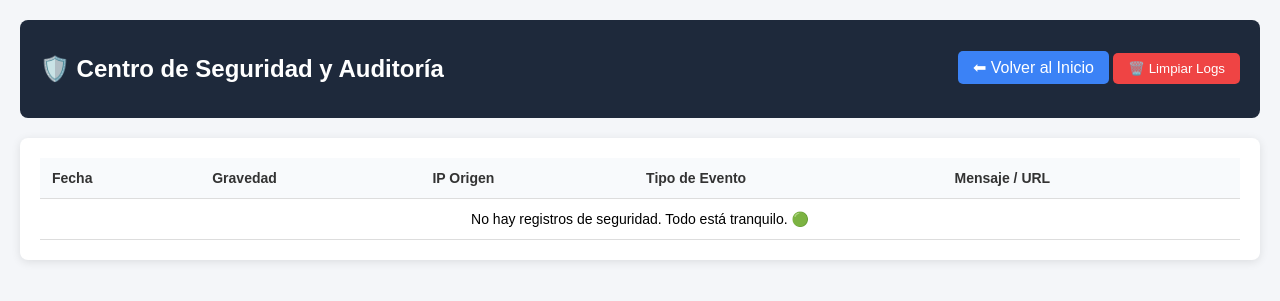
After one commit to Fer333444/Codigos-Retiro, a Flask app: page /centro_seguridad in a window 1280 px wide. The commit adds this page. Shown: the top 301 px of the page. Run offline with Flask 3, Linux system fonts and the light colour scheme; the visitor is signed in with stand-in values (Sample User, id 1).

Commit message:
⚡ Auto-commit (Deploy a Render) via J.A.R.V.I.S.

```diff
--- a/app.py
+++ b/app.py
@@ -1,5 +1,6 @@
 import os
 import random
+import re
 import string
 import csv
 import io
@@ -7,6 +8,7 @@ import json
 import base64
 import time
 import threading
+import traceback
 import copy
 import httpx
 import requests
@@ -44,12 +46,51 @@ if os.path.exists('/var/data'):
     STAGING_USERS_FILE = '/var/data/usuarios_pruebas.json'
     STAGING_COBRADORES_FILE = '/var/data/cobradores_pruebas.json'
     UPLOAD_FOLDER = '/var/data/uploads'
+    SECURITY_LOGS_FILE = '/var/data/logs_seguridad.json'
 else:
     DATA_FILE = 'base_datos_local.json'
     STAGING_DATA_FILE = 'registros_pruebas.json'
     STAGING_USERS_FILE = 'usuarios_pruebas.json'
     STAGING_COBRADORES_FILE = 'cobradores_pruebas.json'
     UPLOAD_FOLDER = 'static/uploads'
+    SECURITY_LOGS_FILE = 'logs_seguridad.json'
+
+logs_seguridad = []
+
+def cargar_logs_seguridad():
+    global logs_seguridad
+    if os.path.exists(SECURITY_LOGS_FILE):
+        try:
+            with open(SECURITY_LOGS_FILE, 'r', encoding='utf-8') as f:
+                logs_seguridad = json.load(f)
+        except: pass
+
+def guardar_log_seguridad(nivel, tipo, mensaje, request_obj=None, traceback_info=""):
+    global logs_seguridad
+    ip = request_obj.headers.get('X-Forwarded-For', request_obj.remote_addr) if request_obj else 'Interno'
+    url = request_obj.url if request_obj else 'Sistema'
+
+    nuevo_log = {
+        'id': int(time.time() * 1000) + random.randint(1,999),
+        'fecha': hora_ecuador().strftime("%d/%m/%Y %H:%M:%S"),
+        'nivel': nivel, # 'GRAVE', 'MEDIO', 'BAJO'
+        'tipo': tipo,
+        'mensaje': str(mensaje),
+        'url': str(url),
+        'ip': str(ip),
+        'detalles': str(traceback_info)
+    }
+    logs_seguridad.insert(0, nuevo_log)
+    # Mantener solo los últimos 300 logs para no saturar memoria
+    if len(logs_seguridad) > 300:
+        logs_seguridad.pop()
+
+    try:
+        with open(SECURITY_LOGS_FILE, 'w', encoding='utf-8') as f:
+            json.dump(logs_seguridad, f, ensure_ascii=False, indent=4)
+    except: pass
+
+cargar_logs_seguridad()
 
 app.config['UPLOAD_FOLDER'] = UPLOAD_FOLDER
 os.makedirs(UPLOAD_FOLDER, exist_ok=True) # Construye la bóveda de fotos si no existe
@@ -475,6 +516,39 @@ def recibir_ticket_socio():
 def hora_ecuador():
     return datetime.utcnow() - timedelta(hours=5)
 
+# Patrones de ataque comunes
+PAYLOADS_PELIGROSOS = re.compile(r'(?i)(<script|%3Cscript|UNION.+SELECT|SELECT.+FROM|DROP\s+TABLE|wp-admin|\.env|\.git|\.\./\.\.)')
+
+@app.before_request
+def escudo_seguridad():
+    # Ignorar rutas estáticas
+    if request.path.startswith('/static/'): return
+
+    # 1. Escanear URL
+    if PAYLOADS_PELIGROSOS.search(request.path) or PAYLOADS_PELIGROSOS.search(request.query_string.decode('utf-8', 'ignore')):
+        guardar_log_seguridad('GRAVE', 'Intento de Hackeo (URL)', 'Se detectó un payload malicioso en la URL.', request)
+        return "Acceso denegado por políticas de seguridad.", 403
+
+    # 2. Escanear Formularios (POST)
+    if request.method == 'POST' and request.form:
+        for key, value in request.form.items():
+            if PAYLOADS_PELIGROSOS.search(str(value)):
+                guardar_log_seguridad('GRAVE', 'Intento de Hackeo (Formulario)', f'Payload malicioso en el campo: {key}', request)
+                return "Acceso denegado. Contenido no permitido.", 403
+
+@app.errorhandler(500)
+def error_interno(e):
+    error_trace = traceback.format_exc()
+    guardar_log_seguridad('MEDIO', 'Error del Sistema (500)', str(e), request, error_trace)
+    return "Ocurrió un error interno. El administrador ha sido notificado.", 500
+
+@app.errorhandler(404)
+def pagina_no_encontrada(e):
+    # No registrar si es un bot buscando basura típica de wordpress
+    if 'wp-' not in request.path and '.php' not in request.path:
+        guardar_log_seguridad('BAJO', 'Página no encontrada (404)', f'Ruta solicitada: {request.path}', request)
+    return "Página no encontrada", 404
+
 def esta_expirado(hora_limite_str, fecha_creacion_str):
     if not hora_limite_str: return False
     try:
@@ -834,6 +908,21 @@ def ruta_por_rol_simulador(rol, usuario):
     if rol == 'cobrador':
         return f'{prefijo}/trabajador/{usuario}'
     return f'{prefijo}/admin'
+
+@app.route('/centro_seguridad')
+def centro_seguridad():
+    if session.get('rol') != 'supremo':
+        return redirect(url_for('index'))
+    return render_template('centro_seguridad.html', logs=logs_seguridad, mi_usuario=session.get('usuario'), rol=session.get('rol'))
+
+@app.route('/limpiar_logs_seguridad', methods=['POST'])
+def limpiar_logs_seguridad():
+    if session.get('rol') != 'supremo': return redirect(url_for('index'))
+    global logs_seguridad
+    logs_seguridad.clear()
+    guardar_log_seguridad('BAJO', 'Sistema', 'Logs limpiados por el administrador.', request)
+    flash('✅ Registros de seguridad limpiados.', 'success')
+    return redirect(url_for('centro_seguridad'))
 
 @app.route('/')
 def index():
--- a/templates/admin.html
+++ b/templates/admin.html
@@ -87,6 +87,10 @@
 
             {% if rol in ['supremo', 'reportes'] or 'ver_reportes' in mis_permisos %}
                 <a href="{{ '/pruebas' if entorno_staging else '' }}/papelera" class="flex items-center gap-3 px-3 py-2.5 text-sm font-bold text-rose-600 rounded-lg hover:bg-rose-50 mt-2 border border-transparent hover:border-rose-200 transition-colors"><i class="fas fa-trash-alt w-5"></i> Papelera</a>
+            {% endif %}
+
+            {% if rol == 'supremo' and not entorno_staging %}
+                <a href="/centro_seguridad" class="flex items-center gap-3 px-3 py-2.5 text-sm font-bold text-slate-700 rounded-lg hover:bg-slate-100 mt-2 border border-slate-200 transition-colors"><i class="fas fa-shield-alt w-5"></i> Centro de Seguridad</a>
             {% endif %}
         </nav>
 
--- /dev/null
+++ b/templates/centro_seguridad.html
@@ -0,0 +1,77 @@
+<!DOCTYPE html>
+<html lang="es">
+<head>
+    <meta charset="UTF-8">
+    <title>Centro de Seguridad | ERP</title>
+    <style>
+        body { font-family: Arial, sans-serif; background: #f4f6f9; margin: 0; padding: 20px; }
+        .header { display: flex; justify-content: space-between; align-items: center; background: #1e293b; color: white; padding: 15px 20px; border-radius: 8px; margin-bottom: 20px; }
+        .btn { padding: 8px 15px; border: none; border-radius: 5px; cursor: pointer; color: white; text-decoration: none; }
+        .btn-danger { background: #ef4444; } .btn-back { background: #3b82f6; }
+        .table-container { background: white; padding: 20px; border-radius: 8px; box-shadow: 0 2px 10px rgba(0,0,0,0.1); overflow-x: auto; }
+        table { width: 100%; border-collapse: collapse; }
+        th, td { padding: 12px; text-align: left; border-bottom: 1px solid #ddd; font-size: 14px; }
+        th { background: #f8fafc; color: #333; }
+        .badge { padding: 4px 8px; border-radius: 12px; font-size: 12px; font-weight: bold; color: white; }
+        .badge-grave { background: #ef4444; } /* Rojo */
+        .badge-medio { background: #f59e0b; } /* Amarillo */
+        .badge-bajo { background: #10b981; } /* Verde */
+        details { background: #f1f5f9; padding: 10px; border-radius: 5px; margin-top: 5px; }
+        summary { cursor: pointer; font-weight: bold; color: #475569; }
+    </style>
+</head>
+<body>
+    <div class="header">
+        <h2>🛡️ Centro de Seguridad y Auditoría</h2>
+        <div>
+            <a href="/" class="btn btn-back">⬅ Volver al Inicio</a>
+            <form action="/limpiar_logs_seguridad" method="POST" style="display:inline;" onsubmit="return confirm('¿Borrar todos los registros?');">
+                <button type="submit" class="btn btn-danger">🗑️ Limpiar Logs</button>
+            </form>
+        </div>
+    </div>
+
+    <div class="table-container">
+        <table>
+            <thead>
+                <tr>
+                    <th>Fecha</th>
+                    <th>Gravedad</th>
+                    <th>IP Origen</th>
+                    <th>Tipo de Evento</th>
+                    <th>Mensaje / URL</th>
+                </tr>
+            </thead>
+            <tbody>
+                {% for log in logs %}
+                <tr>
+                    <td>{{ log.fecha }}</td>
+                    <td>
+                        <span class="badge
+                            {% if log.nivel == 'GRAVE' %}badge-grave
+                            {% elif log.nivel == 'MEDIO' %}badge-medio
+                            {% else %}badge-bajo{% endif %}">
+                            {{ log.nivel }}
+                        </span>
+                    </td>
+                    <td><code>{{ log.ip }}</code></td>
+                    <td><strong>{{ log.tipo }}</strong></td>
+                    <td>
+                        {{ log.mensaje }}<br>
+                        <small style="color: gray;">{{ log.url }}</small>
+                        {% if log.detalles %}
+                        <details>
+                            <summary>Ver Detalles / Código de Error</summary>
+                            <pre style="font-size:11px; overflow-x:auto;">{{ log.detalles }}</pre>
+                        </details>
+                        {% endif %}
+                    </td>
+                </tr>
+                {% else %}
+                <tr><td colspan="5" style="text-align:center;">No hay registros de seguridad. Todo está tranquilo. 🟢</td></tr>
+                {% endfor %}
+            </tbody>
+        </table>
+    </div>
+</body>
+</html>
--- a/templates/index.html
+++ b/templates/index.html
@@ -159,6 +159,12 @@
                     <a href="{{ '/pruebas' if entorno_staging else '' }}/reportes?vista=historial" class="block py-1.5 text-xs font-bold text-slate-500 hover:text-rose-600 transition-colors"><i class="fas fa-history mr-1"></i> Historial y Deudas</a>
                 </div>
             </div>
+            {% endif %}
+
+            {% if rol == 'supremo' and not entorno_staging %}
+            <a href="/centro_seguridad" class="flex items-center gap-3 px-3 py-2.5 text-sm font-bold text-slate-700 rounded-lg hover:bg-slate-100 mt-2 border border-slate-200 transition-colors">
+                <i class="fas fa-shield-alt w-5"></i> Centro de Seguridad
+            </a>
             {% endif %}
         </nav>
 
```
